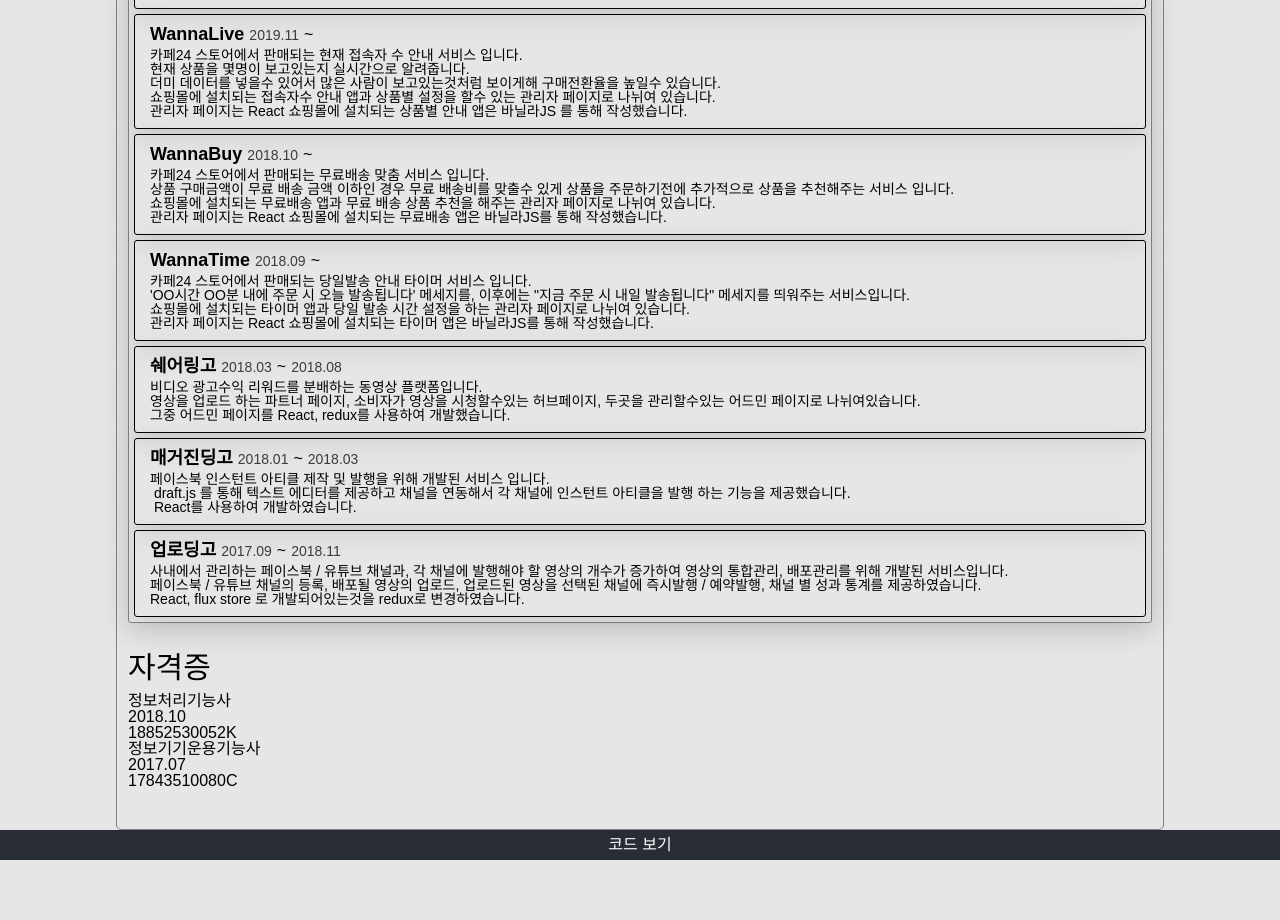
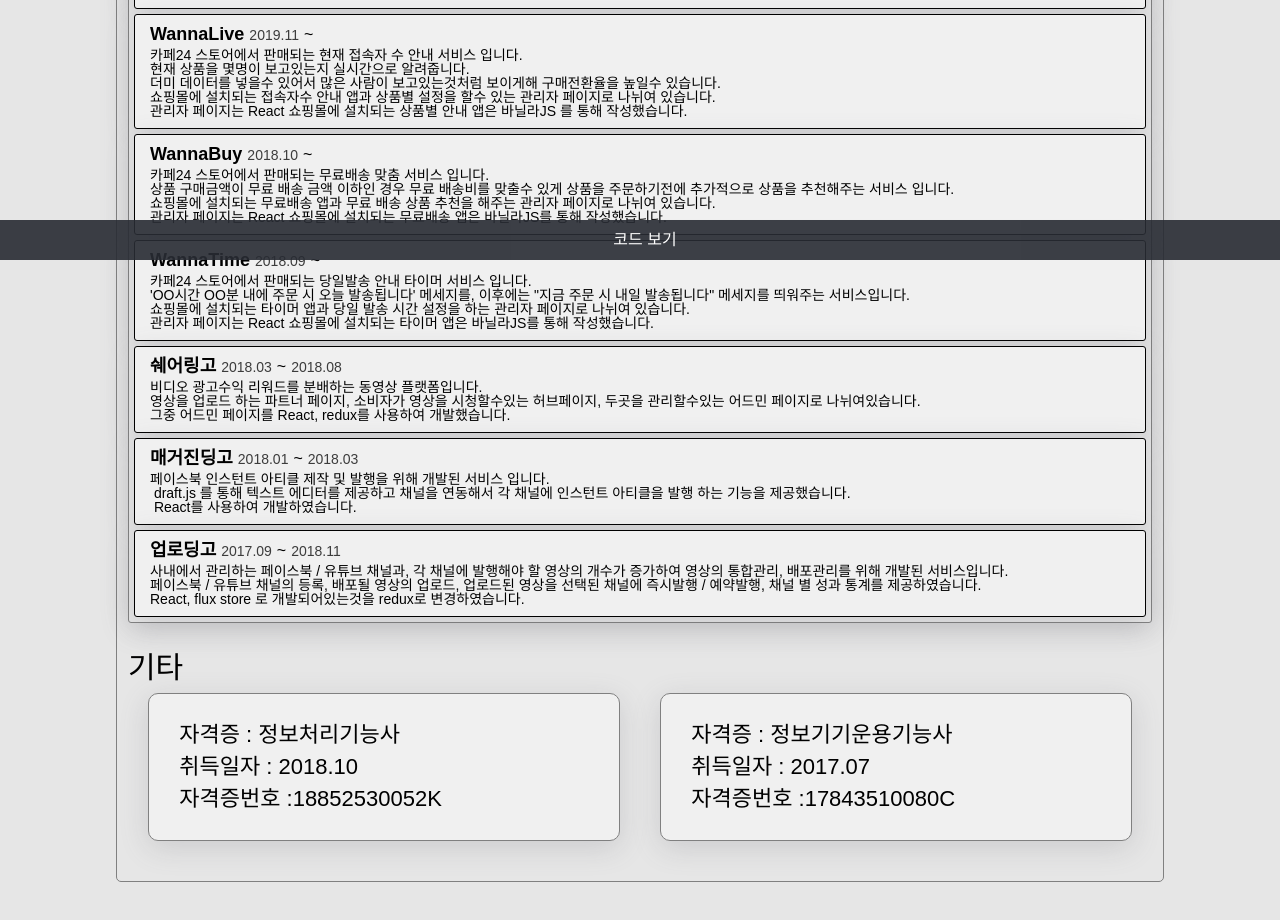
Before and after one commit to gastroad/resume, a React app: page / in a window 1280 px wide. Shown: the part 540-1460 px from the top of the page. Before the commit the page ends 1400 px from the top, so only its background shows below. Built offline with nearby package versions, Linux system fonts and the light colour scheme.

Commit message:
EtCetera 디자인 추가 및 기타 디자인 수정

```diff
--- a/src/assets/css/app.scss
+++ b/src/assets/css/app.scss
@@ -10,7 +10,7 @@
     font-weight: 600;
 }
 .header {
-    background: #20232a;
+    background: rgba(32, 35, 42, 0.9);
     height: 100px;
     position: fixed;
     top: 0px;
@@ -27,10 +27,16 @@
 }
 
 section {
-    margin-bottom: 30px;
+    width: 80%;
+    max-width: 1080px;
+    border: 0.4px solid gray;
+    border-radius: 5px;
+    margin: 130px auto 50px;
+    padding: 10px 11px;
 }
 article {
     margin-top: 10px;
+    margin-bottom: 30px;
 }
 .career-list {
     border-radius: 3px;
@@ -44,7 +50,7 @@
         padding: 10px 10px 10px 15px;
         border-radius: 3px;
         overflow: auto;
-        background-color: 240, 240, 240;
+        background-color: rgb(240, 240, 240);
     }
     h3 {
         margin-bottom: 10px;
@@ -68,9 +74,13 @@
 .footer {
     width: 100%;
     height: 30px;
-    background: #282c34;
+    background: rgba(40, 44, 52, 0.9);
     color: #ffffff;
     display: flex;
     justify-content: center;
     align-items: center;
+    position: fixed;
+    bottom: 0px;
+    left: 0px;
+    padding: 5px;
 }
--- a/src/components/Career/Career.tsx
+++ b/src/components/Career/Career.tsx
@@ -23,20 +23,20 @@
 
     return (
         <>
-            <section>
             <h2 className="h2">
                 경력
             </h2>
             <article>
                 <ul className="career-list">
                     <h3 className="h3">
-                            (주)앤서웍스</h3>
+                        (주)앤서웍스
+                        <time>2017.09 ~ 2022.07</time>
+                    </h3>
                     {contents.map((content, index) => {
                         return <CareerContent content={content} key={`CareerContent-${index}`} />
                     })}
                 </ul>
             </article>
-            </section>
             {isLoading && <LoadingSpinner />}
         </>
     )
--- a/src/components/EtCetera/EtCetera.tsx
+++ b/src/components/EtCetera/EtCetera.tsx
@@ -25,16 +25,14 @@
 
     return (
         <>
-            <section>
             <h2 className="h2">
-                    자격증
+                기타
             </h2>
-                <article>
+            <article style={{ display: "flex", justifyContent: "space-around", alignItems: "center" }}>
                 {contents.map((content, index) => {
                     return <EtCeteraContent content={content} key={`EtCeteraContent-${index}`} />
                 })}
             </article>
-            </section>
             {isLoading && <LoadingSpinner />}
         </>
     )
--- a/src/components/EtCetera/EtCeteraContent.tsx
+++ b/src/components/EtCetera/EtCeteraContent.tsx
@@ -9,13 +9,19 @@
 const EtCeteraContent: FC<PropTypes> = ({ content }) => {
     const key = useId();
     return (
-        <Fragment key={key}>
-            <div>
-                <h3>{content.name}</h3>
-                <time>{content.date}</time>
-                <p>{content.content}</p>
-            </div>
-        </Fragment>
+        <div key={key} style={{
+            borderRadius: "10px",
+            border: "0.8px solid gray",
+            display: "inline-block",
+            width: "40%",
+            boxShadow: "rgb(100 100 111 / 20%) 0px 7px 29px 0px",
+            backgroundColor: "rgb(240 240 240)",
+            padding: "30px"
+        }}>
+            <h3 className="h3" style={{ marginBottom: "10px" }}>자격증 : {content.name}</h3>
+            <time className="h3" style={{ marginBottom: "10px", display: "block" }}>취득일자 : {content.date}</time>
+            <p className="h3">자격증번호 :{content.content}</p>
+        </div>
     )
 }
 
--- a/src/components/Information/Information.tsx
+++ b/src/components/Information/Information.tsx
@@ -2,7 +2,7 @@
 
 const Information: FC = () => {
     return (
-        <section>
+        <>
             <h2 className="h2">
                 인적사항
             </h2>
@@ -12,7 +12,7 @@
                 휴대폰 : 010-7188-8760
                 email : gostroad37@gmail.com
             </article>
-        </section>
+        </>
     )
 }
 
--- a/src/components/Introduce/Introduce.tsx
+++ b/src/components/Introduce/Introduce.tsx
@@ -2,7 +2,7 @@
 
 const Introduce: FC = () => {
     return (
-        <section>
+        <>
             <h2 className="h2">
                 간단소개
             </h2>
@@ -12,7 +12,7 @@
                 2017.09~2018.08 년까지 콘텐츠를 제작하는 회사에서 콘텐츠 발행, 관리 등의 자동화를 하는 업무를 진행하였고,
                 이후 커머스 회사에서 쇼핑몰 관리 서비스를 개발, 운영 하는 업무를 진행하였습니다.
             </article>
-        </section>
+        </>
     )
 }
 
--- a/src/page/Main/Main.tsx
+++ b/src/page/Main/Main.tsx
@@ -7,19 +7,12 @@
 
 const Main: FC = () => {
     return (
-        <div style={{
-            width: "80%",
-            maxWidth: "1080px",
-            border: "0.4px solid gray",
-            borderRadius: "5px",
-            margin: "130px auto 0px",
-            padding: "10px 11px",
-        }}>
+        <section>
             <Information />
             <Introduce />
             <Career />
             <Certificate />
-        </div>
+        </section>
     )
 }
 
```
Lines whose indentation alone changed are shown as unchanged.
